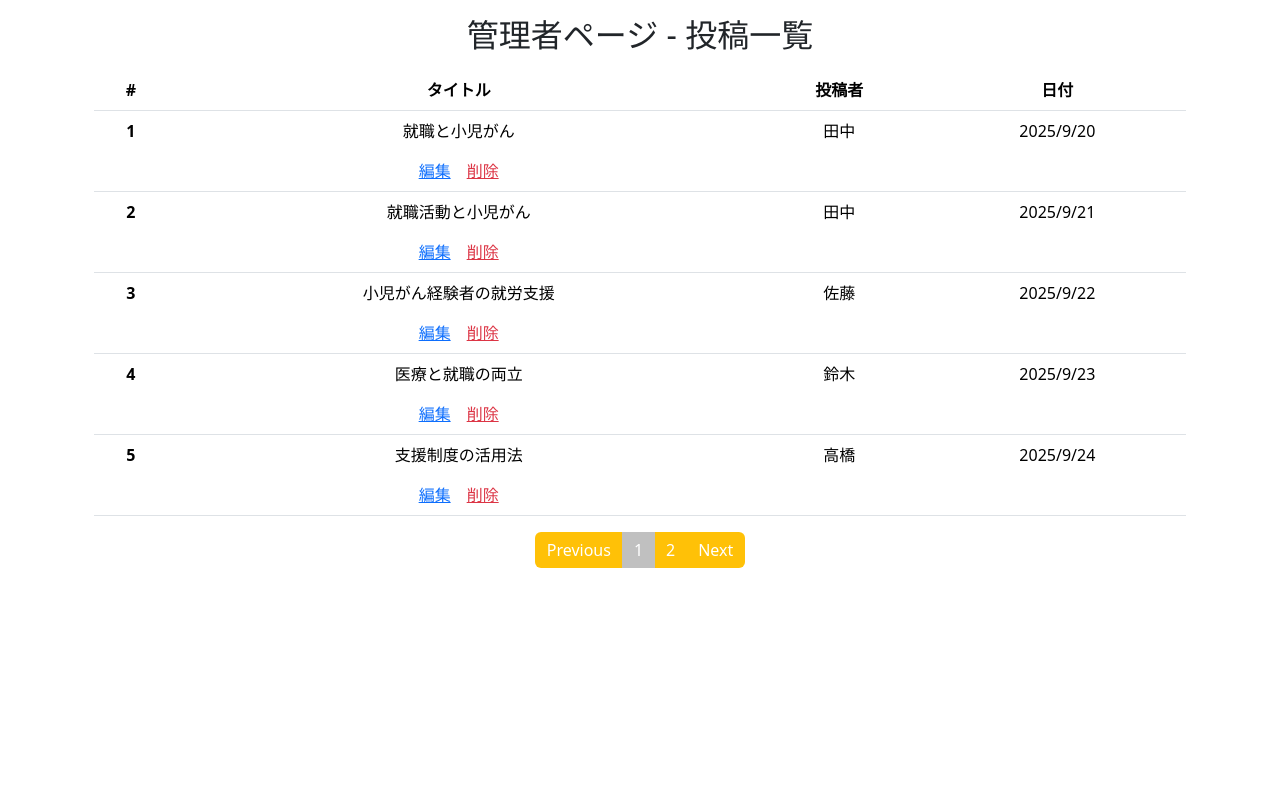
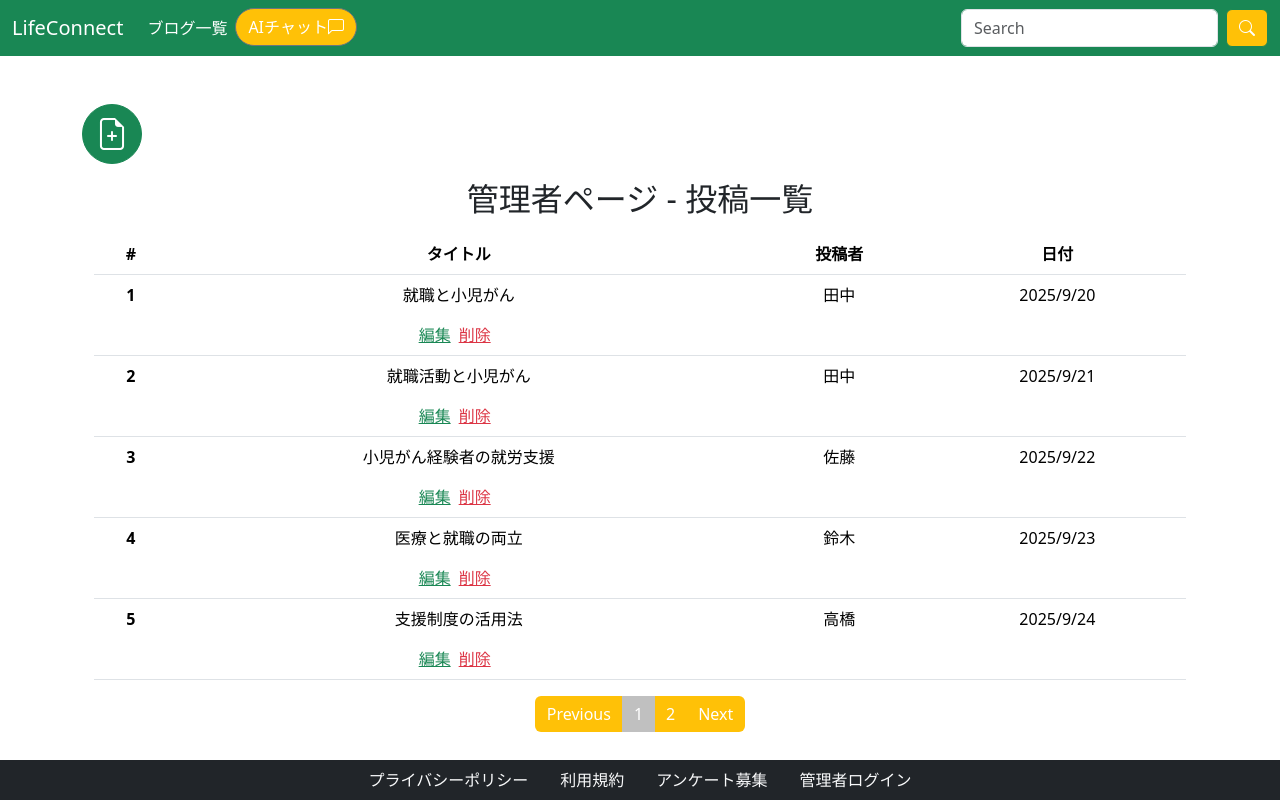
Before and after one commit to NK-kimiya/LifeNectReact, a React (Create React App) app: page /admin-top in a window 1280 px wide. Built offline with nearby package versions, Linux system fonts and the light colour scheme.

Commit message:
管理画面から記事投稿画面への遷移

```diff
--- a/src/Organisms/Table.tsx
+++ b/src/Organisms/Table.tsx
@@ -1,4 +1,5 @@
 import React, { useState } from "react";
+import { Link } from "react-router-dom";
 
 // --- 行データの型定義 ---
 export type RowData = {
@@ -40,9 +41,9 @@ const Table: React.FC<TableProps> = ({ rows, itemsPerPage = 5 }) => {
               <td>
                 <div>
                   <p>{row.title}</p>
-                  <a className="px-2" href="#">
+                  <Link to="/article-update" className="link-success">
                     編集
-                  </a>
+                  </Link>
                   <a className="link-danger px-2" href="#">
                     削除
                   </a>
--- a/src/Templates/AdminTopTemplate.tsx
+++ b/src/Templates/AdminTopTemplate.tsx
@@ -1,6 +1,8 @@
 import React from "react";
 import Table, { RowData } from "../Organisms/Table.tsx"; // ← 型も一緒にインポート
-
+import NavBar from "../Organisms/NavBar.tsx";
+import Footer from "../Organisms/Footer.tsx";
+import { Link } from "react-router-dom";
 const AdminTopTemplate: React.FC = () => {
   // --- 表示するデータを準備 ---
   const rows: RowData[] = [
@@ -20,11 +22,28 @@ const AdminTopTemplate: React.FC = () => {
 
   return (
     <div className="d-flex flex-column min-vh-100">
+      <NavBar />
+      <div className="container text-start ">
+        <button
+          type="button"
+          className="btn btn-success rounded-circle d-flex align-items-center justify-content-center mt-5"
+          style={{ width: "60px", height: "60px" }} // 正方形にする
+        >
+          <Link
+            to="/article-create"
+            className="text-white text-decoration-none"
+          >
+            <i className="bi bi-file-earmark-plus fs-2"></i>{" "}
+            {/* アイコンを大きく */}
+          </Link>
+        </button>
+      </div>
       <div className="container flex-fill">
         <h2 className="my-3">管理者ページ - 投稿一覧</h2>
         {/* --- Tableを呼び出し、ページネーションを有効化 --- */}
         <Table rows={rows} itemsPerPage={5} />
       </div>
+      <Footer />
     </div>
   );
 };
```
